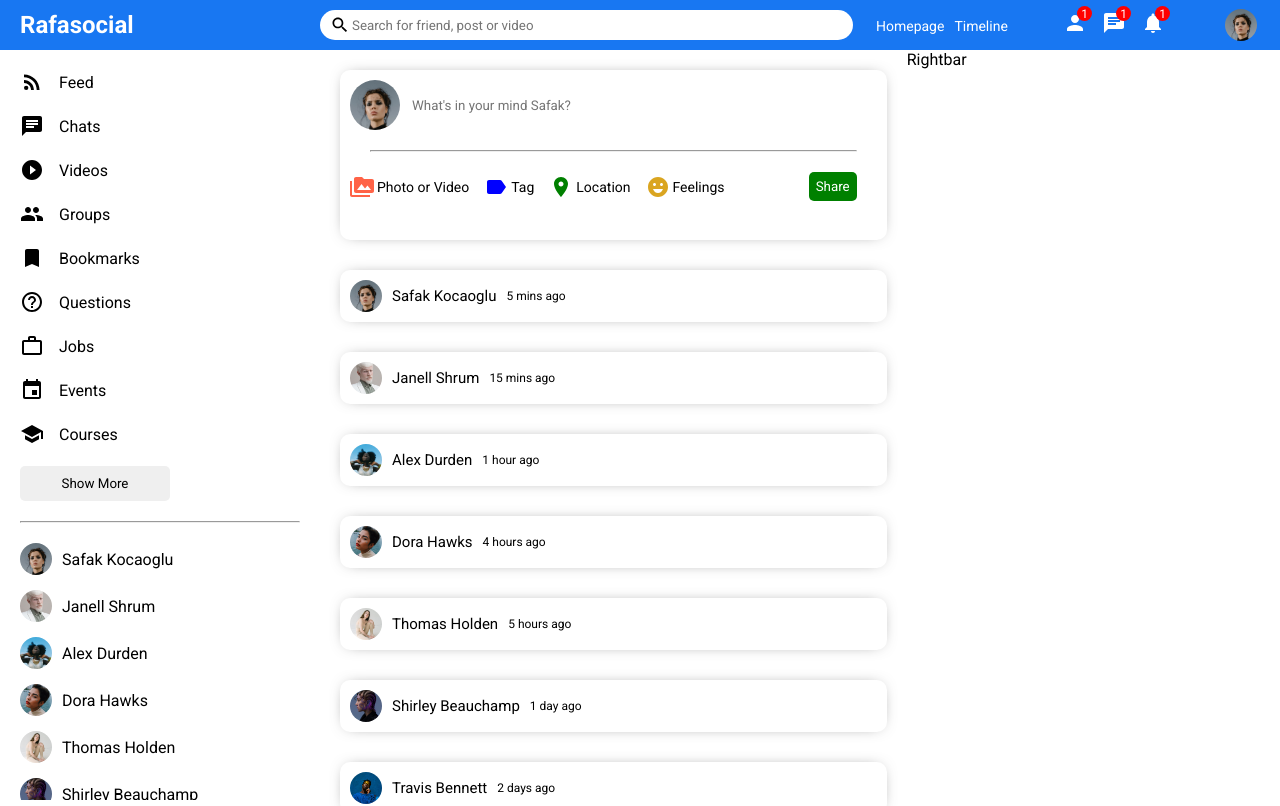
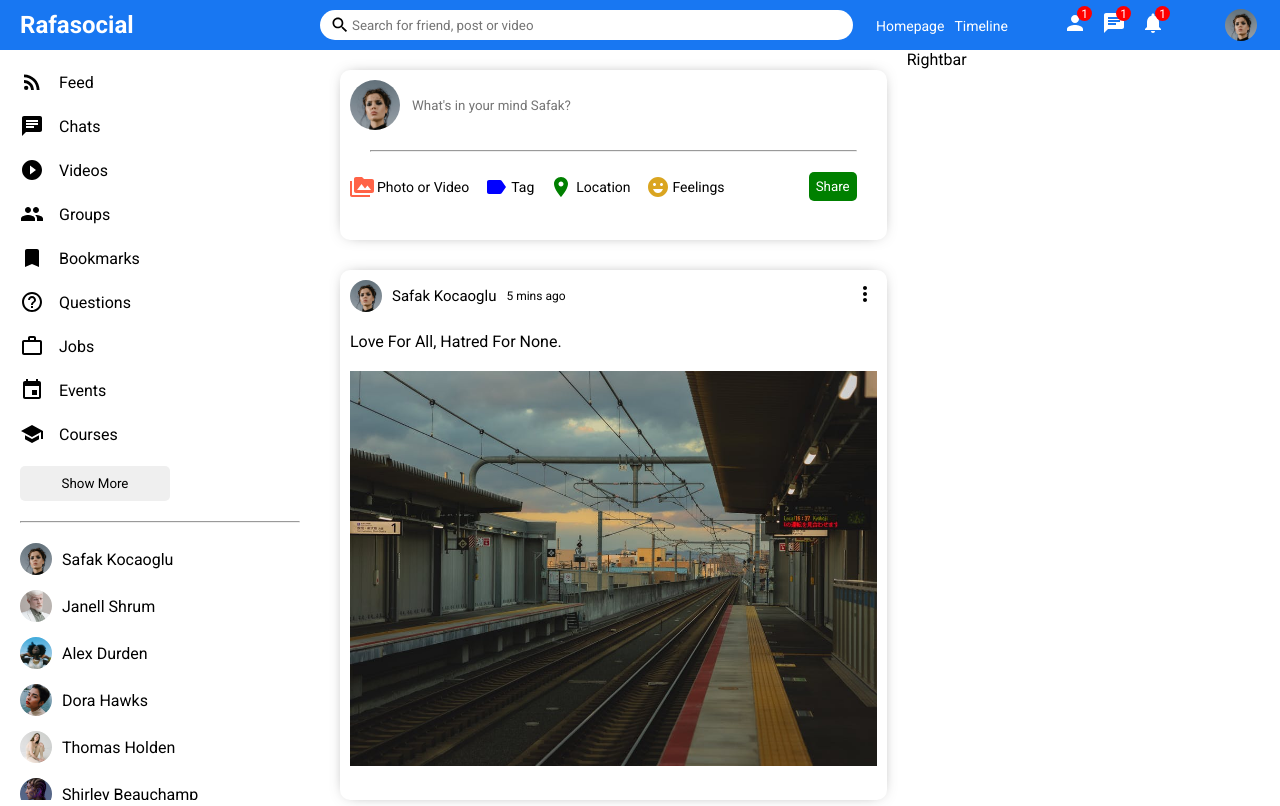
Before and after one commit to Rauf-pro/sosial-app, a React (Create React App) app: page / in a window 1280 px wide. Shown: the top 806 px of the page. Built offline with nearby package versions, Linux system fonts and the light colour scheme.

Commit message:
feat/post: add post right and postcenter divided and styled

```diff
--- a/src/components/post/Post.jsx
+++ b/src/components/post/Post.jsx
@@ -3,7 +3,7 @@ import { MoreVert } from "@material-ui/icons";
 import { Users } from "../../dummyData";
 import { useState } from "react";
 
-export default function Post({post}) {
+export default function Post({ post }) {
   return (
     <div className="post">
       <div className="postWrapper">
@@ -19,8 +19,15 @@ export default function Post({post}) {
             </span>
             <span className="postDate">{post.date}</span>
           </div>
+          <div className="postTopRight">
+            <MoreVert />
+          </div>
+        </div>
+        <div className="postCenter">
+          <span className="postText">{post?.desc}</span>
+          <img className="postImg" src={post.photo} alt="" />
         </div>
       </div>
     </div>
-  )
+  );
 }
--- a/src/components/post/post.css
+++ b/src/components/post/post.css
@@ -33,3 +33,12 @@
   .postDate{
       font-size: 12px;
   }
+  .postCenter{
+    margin: 20px 0;
+}
+.postImg{
+    margin-top: 20px;
+    width: 100%;
+    max-height: 500px;
+    object-fit: contain;
+}
```
Lines whose indentation alone changed are shown as unchanged.
